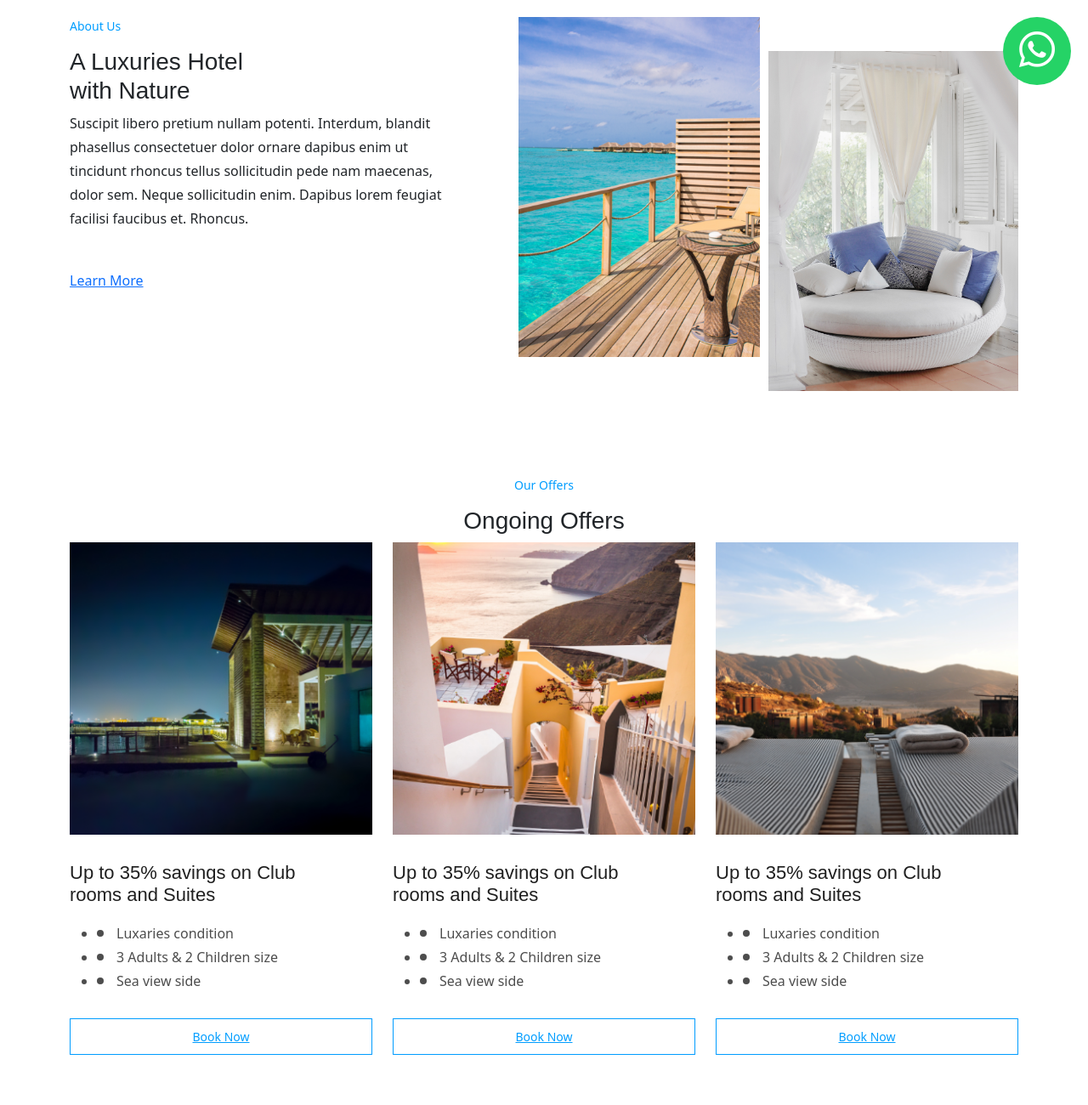
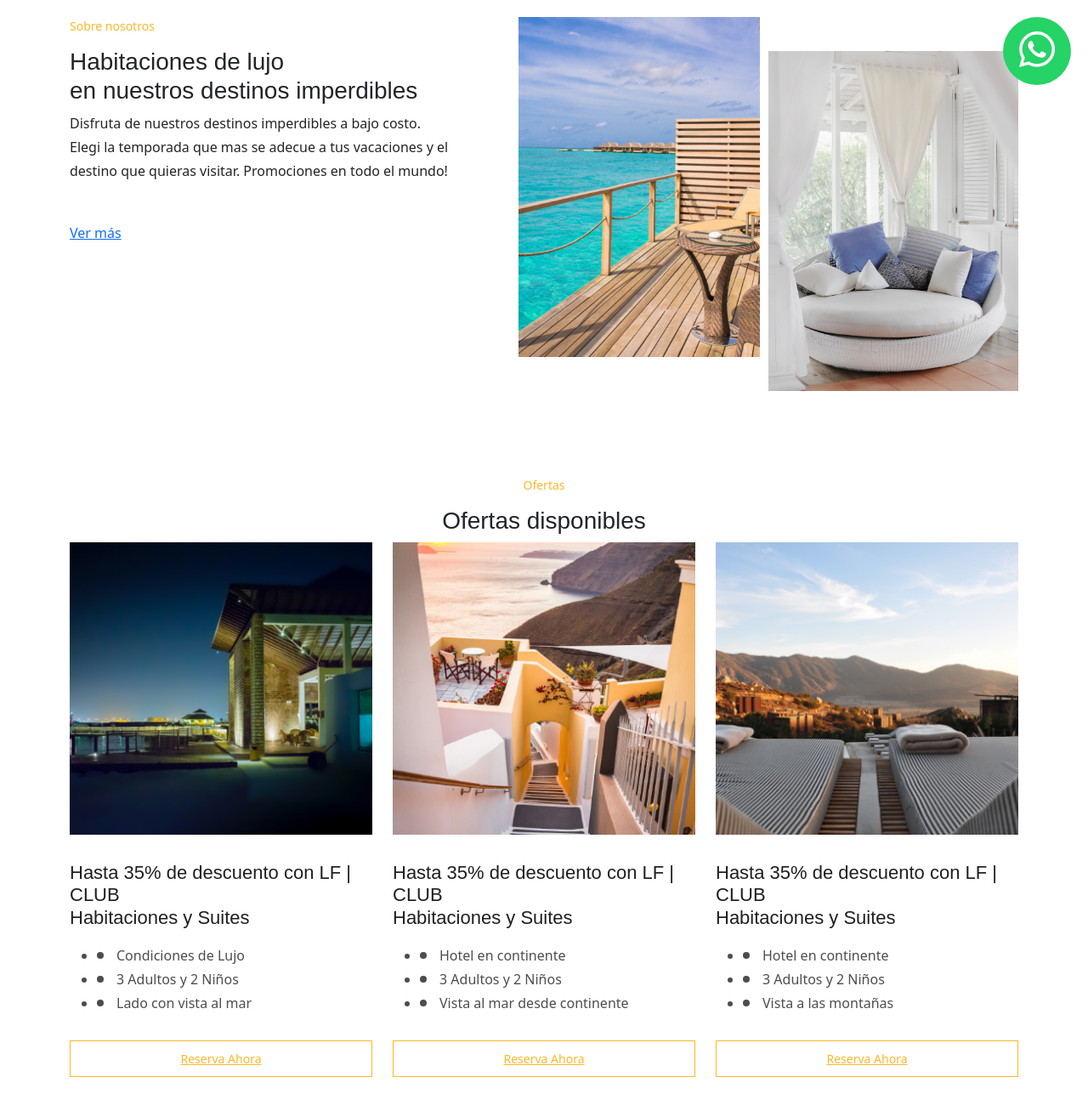
Before and after one commit to leoforestto/TF-LEONARDO-FORESTTO-39240, a plain HTML site: page paginas/destinos.html in a window 1280 px wide. Shown: the part 680-1980 px from the top of the page at 85% size. Drawn offline with nearby package versions, Linux system fonts and the light colour scheme.

```diff
--- a/css/main4.css
+++ b/css/main4.css
@@ -459,19 +459,19 @@
 .book_now {
     display: inline-block;
     font-size: 14px;
-    color: #009DFF;
-    border: 1px solid #009DFF;
+    color: #ffb727;
+    border: 1px solid #ffb727;
     text-transform: capitalize;
     padding: 10px 25px
 }
 
 .book_now:hover {
-    background: #009DFF;
+    background: #ffb727;
     color: #fff
 }
 
 .section_title span {
-    color: #009DFF;
+    color: #ffb727;
     font-size: 14px;
     font-weight: 400;
     margin-bottom: 15px;
--- a/paginas/destinos.html
+++ b/paginas/destinos.html
@@ -75,12 +75,12 @@
           <div class="col-xl-5 col-lg-5">
               <div class="about_info">
                   <div class="section_title mb-20px">
-                      <span>About Us</span>
-                      <h3>A Luxuries Hotel <br>
-                              with Nature</h3>
+                      <span>Sobre nosotros</span>
+                      <h3>Habitaciones de lujo <br>
+                              en nuestros destinos imperdibles</h3>
                   </div>
-                  <p>Suscipit libero pretium nullam potenti. Interdum, blandit phasellus consectetuer dolor ornare dapibus enim ut tincidunt rhoncus tellus sollicitudin pede nam maecenas, dolor sem. Neque sollicitudin enim. Dapibus lorem feugiat facilisi faucibus et. Rhoncus.</p>
-                  <a href="#" class="line-button">Learn More</a>
+                  <p>Disfruta de nuestros destinos imperdibles a bajo costo. Elegi la temporada que mas se adecue a tus vacaciones y el destino que quieras visitar. Promociones en todo el mundo!</p>
+                  <a href="#" class="line-button">Ver más</a>
               </div>
           </div>
           <div class="col-xl-7 col-lg-7">
@@ -103,8 +103,8 @@
       <div class="row">
           <div class="col-xl-12">
               <div class="section_title text-center mb-100">
-                  <span>Our Offers</span>
-                  <h3>Ongoing Offers</h3>
+                  <span>Ofertas</span>
+                  <h3>Ofertas disponibles</h3>
               </div>
           </div>
       </div>
@@ -114,14 +114,14 @@
                   <div class="about_thumb">
                       <img src="../exit/img/offers/1.png" alt="">
                   </div>
-                  <h3>Up to 35% savings on Club <br>
-                      rooms and Suites</h3>
+                  <h3>Hasta 35% de descuento con LF | CLUB <br>
+                      Habitaciones y Suites</h3>
                   <ul>
-                      <li>Luxaries condition</li>
-                      <li>3 Adults &amp; 2 Children size</li>
-                      <li>Sea view side</li>
+                      <li>Condiciones de Lujo</li>
+                      <li>3 Adultos y 2 Niños</li>
+                      <li>Lado con vista al mar</li>
                   </ul>
-                  <a href="#" class="book_now">book now</a>
+                  <a href="#" class="book_now">Reserva ahora</a>
               </div>
           </div>
           <div class="col-xl-4 col-md-4">
@@ -129,14 +129,14 @@
                   <div class="about_thumb">
                       <img src="../exit/img/offers/2.png" alt="">
                   </div>
-                  <h3>Up to 35% savings on Club <br>
-                      rooms and Suites</h3>
+                  <h3>Hasta 35% de descuento con LF | CLUB <br>
+                    Habitaciones y Suites</h3>
                   <ul>
-                      <li>Luxaries condition</li>
-                      <li>3 Adults &amp; 2 Children size</li>
-                      <li>Sea view side</li>
+                      <li>Hotel en continente</li>
+                      <li>3 Adultos y 2 Niños</li>
+                      <li>Vista al mar desde continente</li>
                   </ul>
-                  <a href="#" class="book_now">book now</a>
+                  <a href="#" class="book_now">Reserva ahora</a>
               </div>
           </div>
           <div class="col-xl-4 col-md-4">
@@ -144,14 +144,14 @@
                   <div class="about_thumb">
                       <img src="../exit/img/offers/3.png" alt="">
                   </div>
-                  <h3>Up to 35% savings on Club <br>
-                      rooms and Suites</h3>
+                  <h3>Hasta 35% de descuento con LF | CLUB <br>
+                    Habitaciones y Suites</h3>
                   <ul>
-                      <li>Luxaries condition</li>
-                      <li>3 Adults &amp; 2 Children size</li>
-                      <li>Sea view side</li>
+                      <li>Hotel en continente</li>
+                      <li>3 Adultos y 2 Niños</li>
+                      <li>Vista a las montañas</li>
                   </ul>
-                  <a href="#" class="book_now">book now</a>
+                  <a href="#" class="book_now">Reserva ahora</a>
               </div>
           </div>
       </div>
@@ -162,7 +162,7 @@
 <!--BANNER DE PRUEBA-->
 
 <div class="bradcam_area breadcam_bg_2">
-    <h3>Destinos</h3>
+    <h3>Bali</h3>
 </div>
 
 
@@ -183,14 +183,15 @@
             <div class="col-xl-5 col-lg-5">
                 <div class="about_info">
                     <div class="section_title mb-20px">
-                        <span>Delicious Food</span>
-                        <h3>We Serve Fresh and <br>
-                            Delicious Food</h3>
+                        <span>Comida Internacional</span>
+                        <h3>Tenemos menu de <br>
+                            Todos los gustos</h3>
                     </div>
-                    <p>Suscipit libero pretium nullam potenti. Interdum, blandit phasellus consectetuer dolor ornare
-                        dapibus enim ut tincidunt rhoncus tellus sollicitudin pede nam maecenas, dolor sem. Neque
-                        sollicitudin enim. Dapibus lorem feugiat facilisi faucibus et. Rhoncus.</p>
-                    <a href="#" class="line-button">Learn More</a>
+                    <p>Disfruta de nuestro menú Internacional, adaptado para todos nuestros clientes.
+                        Animate a probar las recomendaciones de la casa que ofrecen nuestros chefs
+                        premiados a nivel internacional.
+                    </p>
+                    <a href="#" class="line-button">Ver más</a>
                 </div>
             </div>
         </div>
@@ -203,8 +204,8 @@
         <div class="row">
             <div class="col-xl-12">
                 <div class="section_title text-center mb-100">
-                    <span>Our Offers</span>
-                    <h3>Ongoing Offers</h3>
+                    <span>Ofertas</span>
+                    <h3>Ofertas disponibles</h3>
                 </div>
             </div>
         </div>
@@ -212,46 +213,46 @@
             <div class="col-xl-4 col-md-4">
                 <div class="single_offers">
                     <div class="about_thumb">
-                        <img src="../exit/img/offers/1.png" alt="">
+                        <img src="../exit/img/offers/1.png" alt="Imagen ilustrativa repetida">
                     </div>
-                    <h3>Up to 35% savings on Club <br>
-                        rooms and Suites</h3>
+                    <h3>Hasta 35% de descuento con LF | CLUB <br>
+                        Habitaciones y Suites</h3>
                     <ul>
-                        <li>Luxaries condition</li>
-                        <li>3 Adults &amp; 2 Children size</li>
-                        <li>Sea view side</li>
+                        <li>Condiciones de Lujo</li>
+                        <li>3 Adultos y 2 Niños</li>
+                        <li>Lado con vista al mar</li>
                     </ul>
-                    <a href="#" class="book_now">book now</a>
+                    <a href="#" class="book_now">Reserva ahora</a>
                 </div>
             </div>
             <div class="col-xl-4 col-md-4">
                 <div class="single_offers">
                     <div class="about_thumb">
-                        <img src="../exit/img/offers/2.png" alt="">
+                        <img src="../exit/img/offers/2.png" alt="Imagen ilustrativa repetida">
                     </div>
-                    <h3>Up to 35% savings on Club <br>
-                        rooms and Suites</h3>
+                    <h3>Hasta 35% de descuento con LF | CLUB <br>
+                      Habitaciones y Suites</h3>
                     <ul>
-                        <li>Luxaries condition</li>
-                        <li>3 Adults &amp; 2 Children size</li>
-                        <li>Sea view side</li>
+                        <li>Hotel en continente</li>
+                        <li>3 Adultos y 2 Niños</li>
+                        <li>Vista al mar desde continente</li>
                     </ul>
-                    <a href="#" class="book_now">book now</a>
+                    <a href="#" class="book_now">Reserva ahora</a>
                 </div>
             </div>
             <div class="col-xl-4 col-md-4">
                 <div class="single_offers">
                     <div class="about_thumb">
-                        <img src="../exit/img/offers/3.png" alt="">
+                        <img src="../exit/img/offers/3.png" alt="Imagen ilustrativa repetida    ">
                     </div>
-                    <h3>Up to 35% savings on Club <br>
-                        rooms and Suites</h3>
+                    <h3>Hasta 35% de descuento con LF | CLUB <br>
+                      Habitaciones y Suites</h3>
                     <ul>
-                        <li>Luxaries condition</li>
-                        <li>3 Adults &amp; 2 Children size</li>
-                        <li>Sea view side</li>
+                        <li>Hotel en continente</li>
+                        <li>3 Adultos y 2 Niños</li>
+                        <li>Vista a las montañas</li>
                     </ul>
-                    <a href="#" class="book_now">book now</a>
+                    <a href="#" class="book_now">Reserva ahora</a>
                 </div>
             </div>
         </div>
@@ -261,7 +262,7 @@
 <!---->
 
 <div class="bradcam_area breadcam_bg_1">
-    <h3>Elements</h3>
+    <h3>Maldivas</h3>
 </div>
 
 
@@ -271,12 +272,14 @@
             <div class="col-xl-5 col-lg-5">
                 <div class="about_info">
                     <div class="section_title mb-20px">
-                        <span>About Us</span>
-                        <h3>A Luxuries Hotel <br>
-                                with Nature</h3>
+                        <span>Sobre nosotros</span>
+                        <h3>Viví Maldivas <br>
+                                con tu pareja</h3>
                     </div>
-                    <p>Suscipit libero pretium nullam potenti. Interdum, blandit phasellus consectetuer dolor ornare dapibus enim ut tincidunt rhoncus tellus sollicitudin pede nam maecenas, dolor sem. Neque sollicitudin enim. Dapibus lorem feugiat facilisi faucibus et. Rhoncus.</p>
-                    <a href="#" class="line-button">Learn More</a>
+                    <p>Descubre las maravillosas playas de Maldivas un auténtico paraíso en la tierra para los amantes del sol y la playa.
+                        Situadas en el corazón del océano Índico, estos impresionantes atolones de arena fina y blanca rodeados de aguas turquesas, son un lugar inmejorable para realizar diferentes deportes acuáticos como el snorkel, buceo o Kayak entre otros, mientras saboreas la magnífica gastronomía del país.Recorre los diferentes arrecifes que rodean las islas y contempla la exuberante fauna marina que vive en esta maravilla de la naturaleza.
+                        </p>
+                    <a href="#" class="line-button">Ver más</a>
                 </div>
             </div>
             <div class="col-xl-7 col-lg-7">
@@ -299,8 +302,8 @@
         <div class="row">
             <div class="col-xl-12">
                 <div class="section_title text-center mb-100">
-                    <span>Our Offers</span>
-                    <h3>Ongoing Offers</h3>
+                    <span>Ofertas</span>
+                    <h3>Ofertas disponibles</h3>
                 </div>
             </div>
         </div>
@@ -310,14 +313,14 @@
                     <div class="about_thumb">
                         <img src="../exit/img/instragram/2-2.png" alt="">
                     </div>
-                    <h3>Up to 35% savings on Club <br>
-                        rooms and Suites</h3>
+                    <h3>Hasta 35% de descuento con LF | CLUB <br>
+                        Habitaciones y Suites</h3>
                     <ul>
-                        <li>Luxaries condition</li>
-                        <li>3 Adults &amp; 2 Children size</li>
-                        <li>Sea view side</li>
+                        <li>Box Houses</li>
+                        <li>2 Adultos</li>
+                        <li>Vista al mar</li>
                     </ul>
-                    <a href="#" class="book_now">book now</a>
+                    <a href="#" class="book_now">Reserva ahora</a>
                 </div>
             </div>
             <div class="col-xl-4 col-md-4">
@@ -325,14 +328,14 @@
                     <div class="about_thumb">
                         <img src="../exit/img/instragram/3-2.png" alt="">
                     </div>
-                    <h3>Up to 35% savings on Club <br>
-                        rooms and Suites</h3>
+                    <h3>Hasta 35% de descuento con LF | CLUB <br>
+                        Habitaciones y Suites</h3>
                     <ul>
-                        <li>Luxaries condition</li>
-                        <li>3 Adults &amp; 2 Children size</li>
-                        <li>Sea view side</li>
+                        <li>Complejo Santorini</li>
+                        <li>2 Adultos</li>
+                        <li>Balcon con vista al mar</li>
                     </ul>
-                    <a href="#" class="book_now">book now</a>
+                    <a href="#" class="book_now">Reserva ahora</a>
                 </div>
             </div>
             <div class="col-xl-4 col-md-4">
@@ -340,14 +343,14 @@
                     <div class="about_thumb">
                         <img src="../exit/img/instragram/4-2.png" alt="">
                     </div>
-                    <h3>Up to 35% savings on Club <br>
-                        rooms and Suites</h3>
+                    <h3>Hasta 35% de descuento con LF | CLUB <br>
+                        Habitaciones y Suites</h3>
                     <ul>
-                        <li>Luxaries condition</li>
-                        <li>3 Adults &amp; 2 Children size</li>
-                        <li>Sea view side</li>
+                        <li>Hotel de lujo</li>
+                        <li>2 Adultos</li>
+                        <li>Piscina con vista a la ciudad</li>
                     </ul>
-                    <a href="#" class="book_now">book now</a>
+                    <a href="#" class="book_now">Reserva ahora</a>
                 </div>
             </div>
         </div>
@@ -363,8 +366,8 @@
       <div class="row">
           <div class="col-xl-12">
               <div class="section_title text-center mb-100">
-                  <span>Featured Rooms</span>
-                  <h3>Choose a Better Room</h3>
+                  <span>Tipos de habitacion a bordo</span>
+                  <h3>Elije la habitación que mas se adapte a tus preferencias</h3>
               </div>
           </div>
       </div>
@@ -375,10 +378,10 @@
               <img src="../exit/img/rooms/1.png" alt="">
               <div class="room_heading d-flex justify-content-between align-items-center">
                   <div class="room_heading_inner">
-                      <span>From $250/night</span>
-                      <h3>Superior Room</h3>
+                      <span>Desde U$S 150/noche</span>
+                      <h3>Superior</h3>
                   </div>
-                  <a href="#" class="line-button">book now</a>
+                  <a href="#" class="line-button">Reserva ahora</a>
               </div>
           </div>
       </div>
@@ -387,10 +390,10 @@
               <img src="../exit/img/rooms/2.png" alt="">
               <div class="room_heading d-flex justify-content-between align-items-center">
                   <div class="room_heading_inner">
-                      <span>From $250/night</span>
-                      <h3>Deluxe Room</h3>
+                      <span>Desde U$S 250/noche</span>
+                      <h3>Deluxe</h3>
                   </div>
-                  <a href="#" class="line-button">book now</a>
+                  <a href="#" class="line-button">Reserva ahora</a>
               </div>
           </div>
       </div>
@@ -399,10 +402,10 @@
               <img src="../exit/img/rooms/3.png" alt="">
               <div class="room_heading d-flex justify-content-between align-items-center">
                   <div class="room_heading_inner">
-                      <span>From $250/night</span>
-                      <h3>Signature Room</h3>
+                      <span>Desde U$S 350/noche</span>
+                      <h3>Signature</h3>
                   </div>
-                  <a href="#" class="line-button">book now</a>
+                  <a href="#" class="line-button">Reserva ahora</a>
               </div>
           </div>
       </div>
@@ -411,10 +414,10 @@
               <img src="../exit/img/rooms/4.png" alt="">
               <div class="room_heading d-flex justify-content-between align-items-center">
                   <div class="room_heading_inner">
-                      <span>From $250/night</span>
-                      <h3>Couple Room</h3>
+                      <span>Desde U$S 450/noche</span>
+                      <h3>HoneyMoon</h3>
                   </div>
-                  <a href="#" class="line-button">book now</a>
+                  <a href="#" class="line-button">Reserva ahora</a>
               </div>
           </div>
       </div>
```
